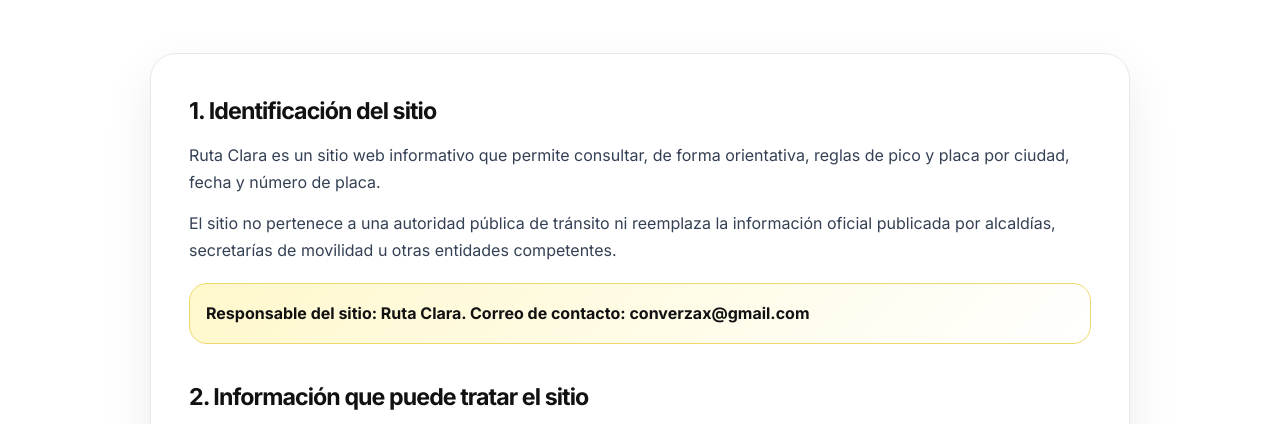
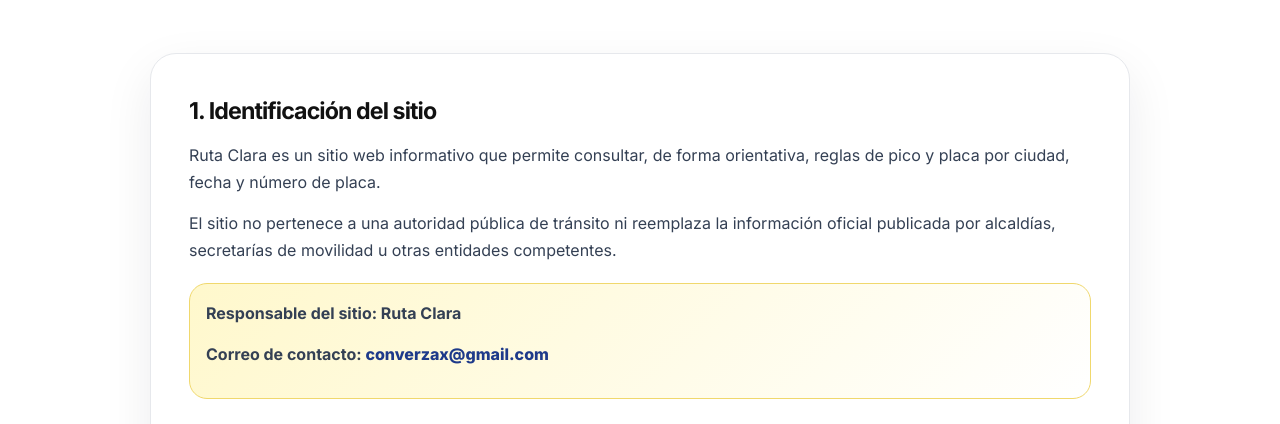
Before and after one commit to converzax-coder/pico-y-placa-colombia, a plain HTML site: page politica-privacidad.html in a window 1280 px wide. Shown: the part 345-769 px from the top of the page. Drawn offline with Linux system fonts and the light colour scheme.

Commit message:
Update politica-privacidad.html

```diff
--- a/politica-privacidad.html
+++ b/politica-privacidad.html
@@ -265,10 +265,16 @@
           El sitio no pertenece a una autoridad pública de tránsito ni reemplaza la información oficial publicada por alcaldías, secretarías de movilidad u otras entidades competentes.
         </p>
 
-        <div class="highlight">
-          Responsable del sitio: Ruta Clara.
+        <div class="highlight contact-highlight">
+      <p>
+      <strong>Responsable del sitio:</strong>
+      Ruta Clara
+      </p>
 
-          Correo de contacto: <strong>converzax@gmail.com</strong>
+         <p>
+        <strong>Correo de contacto:</strong>
+        <a href="mailto:converzax@gmail.com">converzax@gmail.com</a>
+        </p>
         </div>
 
         <h2>2. Información que puede tratar el sitio</h2>
```
